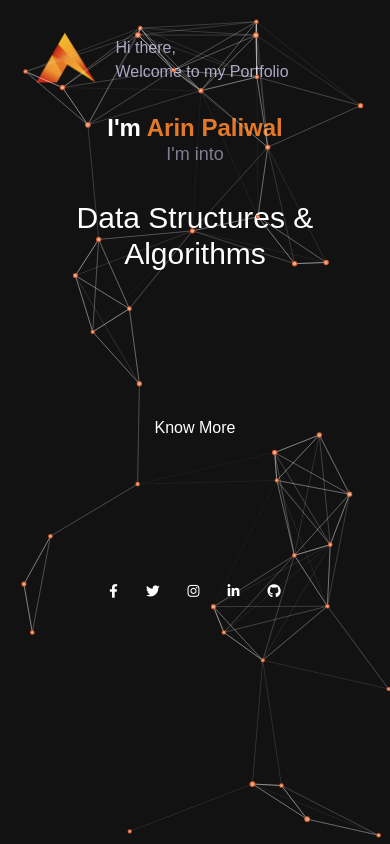
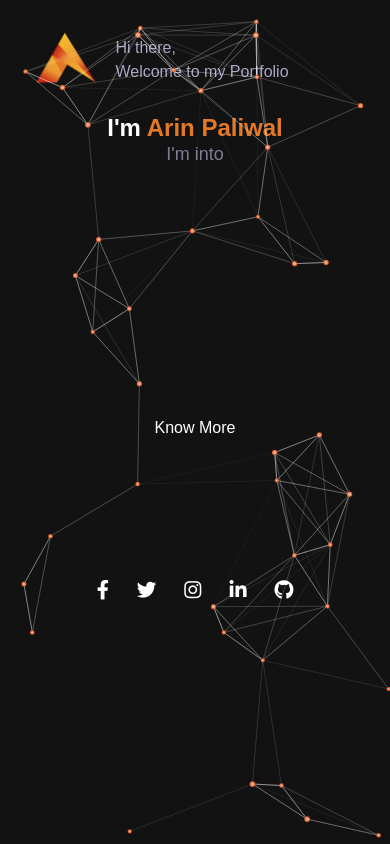
Before and after one commit to arin-paliwal/3PF, a React (Vite) app: page / in a window 390 px wide. Built offline with nearby package versions, Linux system fonts and the light colour scheme.

Commit message:
making icons responsive

```diff
--- a/src/FirstPage/About.jsx
+++ b/src/FirstPage/About.jsx
@@ -134,7 +134,7 @@ const displayText = currentWord.substring(0, letterIndex);
           I'm into
         </div>
         <h2 className="text-white text-3xl sm:text-4xl lg:text-5xl text-center mb-8 h-[40px]  ">
-          {displayText}
+          {/* {displayText} */}
         </h2>
       </motion.div>
       <br></br>
--- a/src/FirstPage/Icons.css
+++ b/src/FirstPage/Icons.css
@@ -46,13 +46,61 @@
 .Icons {
   position: absolute;
   top: 70%;
+  font-size:3.5vw;
   column-gap: 100px;
   left: 50%;
   transform: translate(-50%, -50%);
 }
 
+/* Set a default font size for the icons */
+/* .Icons {
+  font-size: 3.5vw;
+} */
+
+/* Reduce the font size for smaller screens */
+@media (max-width: 768px) {
+  .Icons {
+    font-size: 5vw;
+  }
+}
+
+/* Adjust the column gap for smaller screens */
+@media (max-width: 480px) {
+  .Icons {
+    column-gap: 50px;
+  }
+}
+
+/* Center the icons vertically for smaller screens */
+@media (max-height: 600px) {
+  .Icons {
+    top: 50%;
+  }
+}
+
+/* Stack the icons on top of each other for smaller screens */
+@media (max-width: 360px) {
+  .Icons {
+    flex-direction: column;
+    align-items: center;
+  }
+  span:not(:first-child):not(:last-child) {
+    margin: 10px 0;
+  }
+}
+
+/* Reduce the animation duration for smaller screens */
+@media (max-width: 320px) {
+  span:hover {
+    animation-duration: 0.1s;
+  }
+}
+
+
+
+
 .fa-brands{
-  font-size:3.5vw;
+
 }
 
 span:not(:first-child):not(:last-child) {
```
